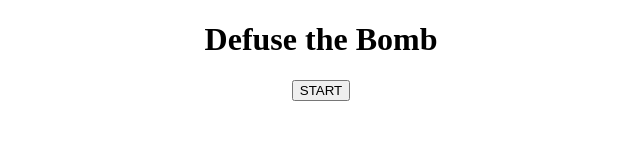
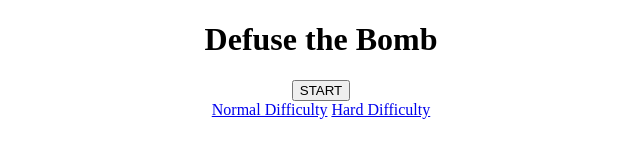
Before and after one commit to burdagol5000/SecondProject, a plain HTML site: page index.html in a window 1280 px wide. Shown: the whole page, without its empty margins (319-959 px from the left). Drawn offline with Linux system fonts and the light colour scheme.

Commit message:
created script for start button

```diff
--- a/index.html
+++ b/index.html
@@ -13,7 +13,11 @@
     <div class="container">
         <h1>Defuse the Bomb</h1>
         <div id="start">
-            <button > START</button>
+            <button onclick="difficulty"> START</button>
+            <div id="difficulty">
+                <a href="normal.html">Normal Difficulty</a>
+                <a href="hard.html">Hard Difficulty</a>
+            </div>
         </div>
     </div>
 </body>
```
